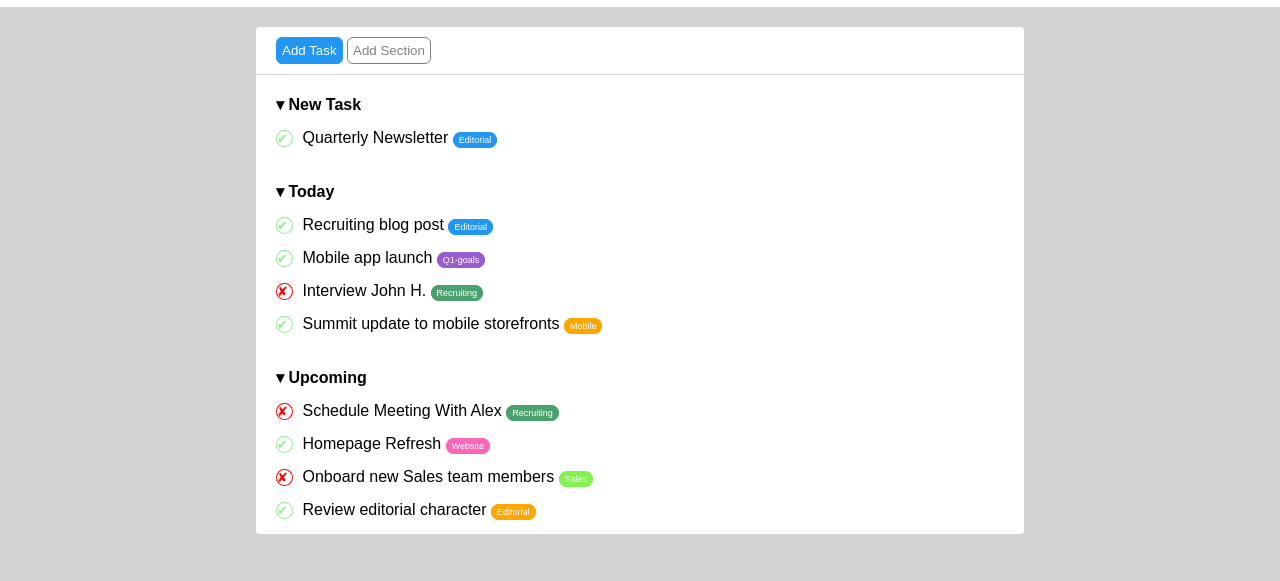
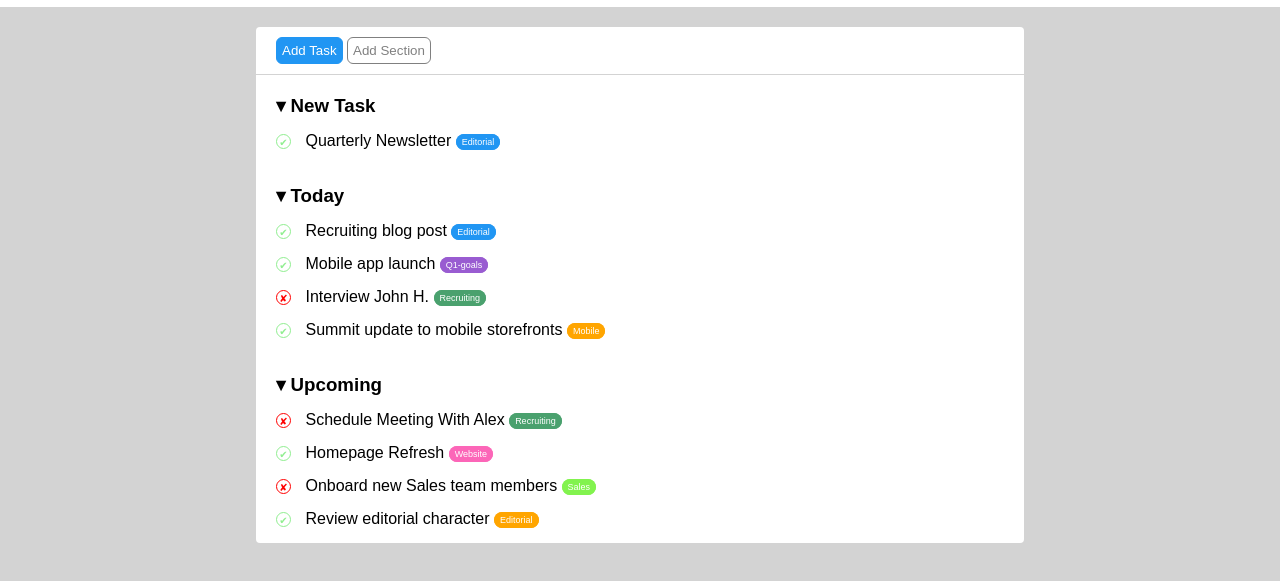
Before and after one commit to domenicatonziello/html-css-toboolist, a plain HTML site: page index.html in a window 1280 px wide. Shown: the part 83-664 px from the top of the page. Drawn offline with Linux system fonts and the light colour scheme.

Commit message:
rewatched

```diff
--- a/css/style.css
+++ b/css/style.css
@@ -47,7 +47,10 @@ h1{
     padding: 5px;
     border: 1px solid grey ;
 }
-
+/* List */
+ul{
+    list-style-type: none;
+}
 .new-task{
     margin: 20px;
 }
@@ -55,17 +58,24 @@ h1{
     padding-bottom: 15px;
 }
 .spunta{
+    width: 15px;
+    height: 15px;
     border-radius: 50%;
-    font-size: 13px;
+    font-size: 10px;
     margin-right: 10px;
+    border: 1px solid currentColor;
+    text-align: center;
+    display: inline-block;
+    line-height: 15px;
+    vertical-align: middle;
 }
 .right{
     color: lightgreen;
-    border: 1px solid lightgreen;
+    border-color: lightgreen;
 }
 .wrong{
     color: red;
-    border: 1px solid red;
+    border-color: red;
 }
 /* etichette */
 .etichetta{
@@ -73,6 +83,7 @@ h1{
     border-radius:50px;
     padding: 2px 5px ;
     color: white;
+    vertical-align: middle;
 }
 .azzurro{
     background-color: #2196f3;
--- a/index.html
+++ b/index.html
@@ -18,25 +18,79 @@
         <button id="task"> Add Task </button>
          <button id="section"> Add Section </button>
       </header>
+      <!--Lista-->
       <div class="new-task">
-            <h4 class="categories">&#x25BE; New Task </h4>
-            <p class="categories"> <span class="spunta right"> &#10004; </span> Quarterly Newsletter <span class="etichetta azzurro">Editorial</span> </p>
+         <ul>
+            <li>
+               <h3 class="categories">&#x25BE; New Task </h3>
+               <ul>
+                  <li class="categories">
+                    <span class="spunta right"> &#10004; </span>
+                     <span> Quarterly Newsletter </span>
+                    <span class="etichetta azzurro">Editorial</span>
+                  </li>
+               </ul>
+            </li>
+         </ul>
       </div>
       <div class="new-task">
-            <h4 class="categories">&#x25BE; Today </h4>
-            <p class="categories"> <span class="spunta right"> &#10004; </span> Recruiting blog post <span class="etichetta azzurro">Editorial</span> </p>
-            <p class="categories"> <span class="spunta right"> &#10004; </span> Mobile app launch <span class="etichetta viola">Q1-goals</span> </p>
-            <p class="categories"> <span class="spunta wrong"> &#10008; </span> Interview John H. <span class="etichetta verde"> Recruiting</span> </p>
-            <p class="categories"> <span class="spunta right"> &#10004; </span> Summit update to mobile storefronts <span class="etichetta arancione"> Mobile</span> </p>
+         <ul>
+            <li>
+               <h3 class="categories">&#x25BE; Today </h3>
+               <ul>
+                  <li class="categories">
+                     <span class="spunta right"> &#10004; </span>
+                     <span> Recruiting blog post </span>
+                     <span class="etichetta azzurro">Editorial</span>
+                  </li>
+                  <li class="categories">
+                    <span class="spunta right"> &#10004; </span>
+                    <span> Mobile app launch </span>
+                    <span class="etichetta viola">Q1-goals</span>
+                  </li>
+                  <li class="categories">
+                     <span class="spunta wrong"> &#10008; </span>
+                     <span>Interview John H.</span>
+                     <span class="etichetta verde"> Recruiting</span>
+                  </li>
+                  <li class="categories">
+                     <span class="spunta right"> &#10004; </span>
+                     <span> Summit update to mobile storefronts </span>
+                     <span class="etichetta arancione"> Mobile </span>
+                  </li>
+               </ul>
+            </li>
+         </ul>
       </div>
       <div class="new-task">
-            <h4 class="categories">&#x25BE; Upcoming </h4>
-            <p class="categories"> <span class="spunta wrong"> &#10008; </span> Schedule Meeting With Alex <span class="etichetta verde">Recruiting</span> </p>
-            <p class="categories"> <span class="spunta right"> &#10004; </span> Homepage Refresh <span class="etichetta rosa"> Website</span> </p>
-            <p class="categories"> <span class="spunta wrong"> &#10008; </span> Onboard new Sales team members  <span class="etichetta verde-acido"> Sales</span> </p>
-            <p class="categories"> <span class="spunta right"> &#10004; </span> Review editorial character <span class="etichetta arancione"> Editorial</span> </p>
+         <ul>
+            <li>
+               <h3 class="categories">&#x25BE; Upcoming </h3>
+               <ul>
+                  <li class="categories">
+                     <span class="spunta wrong"> &#10008; </span>
+                     <span> Schedule Meeting With Alex </span>
+                     <span class="etichetta verde">Recruiting</span>
+                  </li>
+                  <li class="categories">
+                     <span class="spunta right"> &#10004; </span>
+                     <span> Homepage Refresh </span>
+                     <span class="etichetta rosa"> Website</span>
+                  </li>
+                  <li class="categories">
+                     <span class="spunta wrong"> &#10008; </span>
+                     <span> Onboard new Sales team members </span>
+                     <span class="etichetta verde-acido"> Sales</span>
+                  </li>
+                  <li class="categories">
+                     <span class="spunta right"> &#10004; </span>
+                     <span> Review editorial character </span>
+                     <span class="etichetta arancione"> Editorial</span>
+                  </li>
+               </ul>
+            </li>
+         </ul>
       </div>
    </main>
-
 </body>
 </html>
```
Lines whose indentation alone changed are shown as unchanged.
